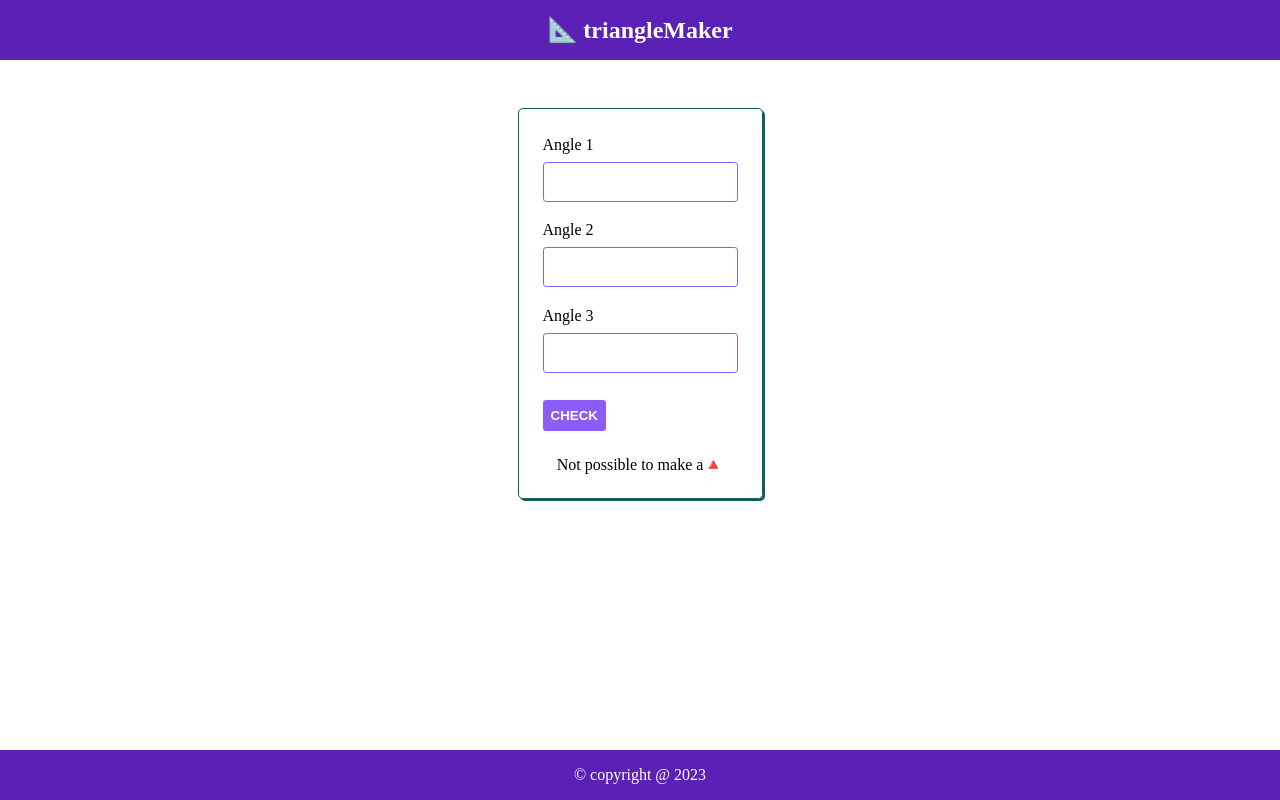
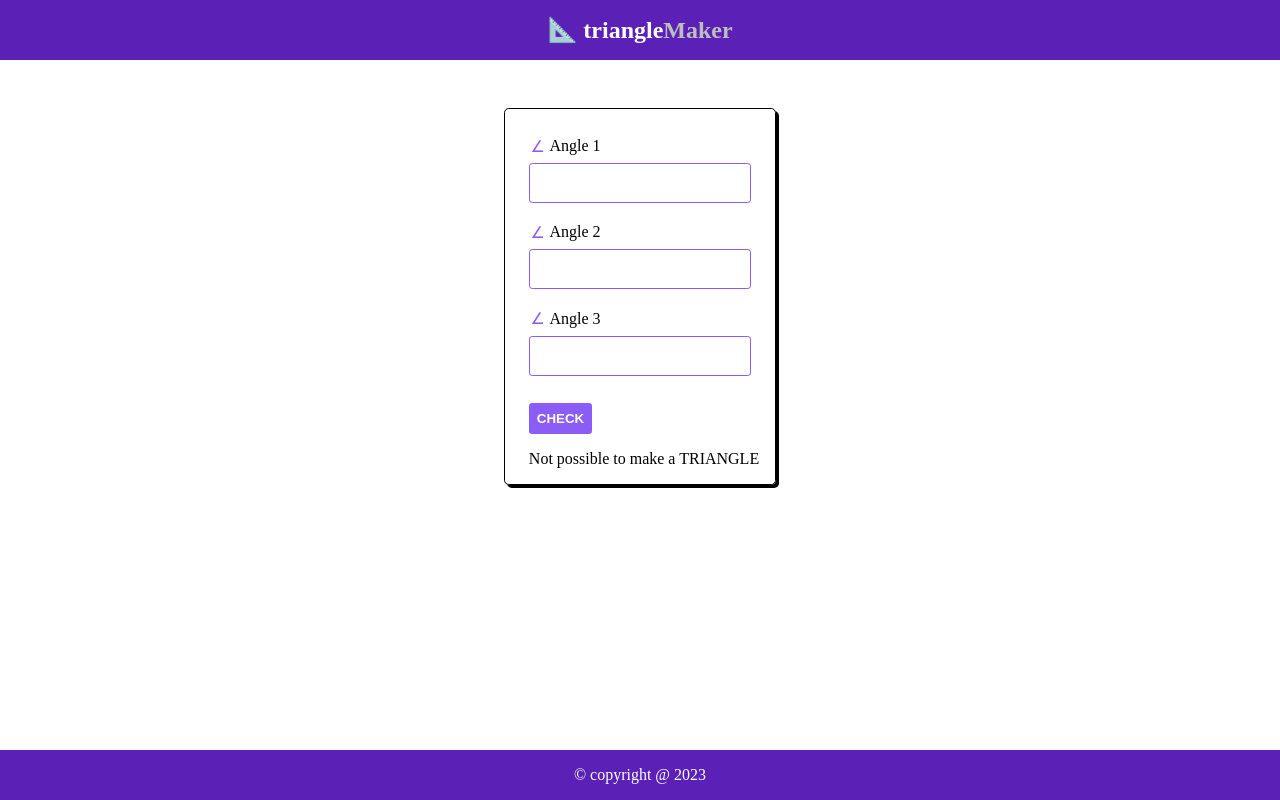
Before and after one commit to ncharanaraj/funWithTriangles, a plain HTML site: page triangle/triangle.html in a window 1280 px wide. Both pictures are taken after a click on the button "CHECK". Drawn offline with Linux system fonts and the light colour scheme.

Commit message:
refactor

```diff
--- a/triangle/styles.css
+++ b/triangle/styles.css
@@ -1,8 +1,8 @@
 :root {
     --primary-dark: #5b21b6;
     --primary-light: #8b5cf6;
-    --secondary-dark: #115e59;
-    --secondary-light: #e8ea5e;
+    --secondary-dark: #000000;
+    --secondary-light: #bebebe;
     --text-color: #ffffff;
 }
 
@@ -32,7 +32,7 @@ nav {
     border: 1px solid var(--secondary-dark);
     padding: 1rem;
     border-radius: 0.3rem;
-    box-shadow: 2px 2px var(--secondary-dark);
+    box-shadow: 3px 3px var(--secondary-dark);
 }
 
 .container-field {
@@ -40,6 +40,13 @@ nav {
     flex-direction: column;
     margin: 0.2rem 0;
     padding: 0.5rem;
+    border-radius: 0.2rem;
+}
+
+.container-field > label::before {
+    content: "∠";
+    color: var(--primary-light);
+    padding: 0.1em;
     border-radius: 0.2rem;
 }
 
@@ -64,11 +71,12 @@ input[type="number"] {
 
 #triangle-btn:hover {
     background-color: var(--secondary-light);
+    color: #000000;
 }
 
 #showMessage {
-    padding: 0.5rem;
-    text-align: center;
+    padding-left: 0.5rem;
+    text-align: start;
 }
 
 footer {
--- a/triangle/triangle.html
+++ b/triangle/triangle.html
@@ -11,21 +11,21 @@
 <body>
     <nav>
         <div>
-            <h1> <span>📐</span> triangleMaker</h1>
+            <h1> <span>📐</span> triangle<span style="color: #bebebe;">Maker</span></h1>
         </div>
     </nav>
 
     <main class="container">
         <div class="container-field">
-            <label for="first-angle">Angle 1</label>
+            <label for="first-angle"> Angle 1</label>
             <input type="number" id="first-angle">
         </div>
         <div class="container-field">
-            <label for="second-angle">Angle 2</label>
+            <label for="second-angle"> Angle 2</label>
             <input type="number" id="second-angle">
         </div>
         <div class="container-field">
-            <label for="third-angle">Angle 3</label>
+            <label for="third-angle"> Angle 3</label>
             <input type="number" id="third-angle">
         </div>
         <button id="triangle-btn">Check</button>
--- a/triangle/triangle.js
+++ b/triangle/triangle.js
@@ -13,9 +13,9 @@ function isTriangle(){
     const sumOfAngles = calculateSumOfAngles(Number(angleOne.value), Number(angleTwo.value), Number(angleThree.value))
 
     if(sumOfAngles === 180){
-        triangleMessage.innerText = "Possible to make a🔺"
+        triangleMessage.innerText = "Possible to make a TRIANGLE"
     } else {
-        triangleMessage.innerText = "Not possible to make a🔺"
+        triangleMessage.innerText = "Not possible to make a TRIANGLE"
     }
 }
 
```
